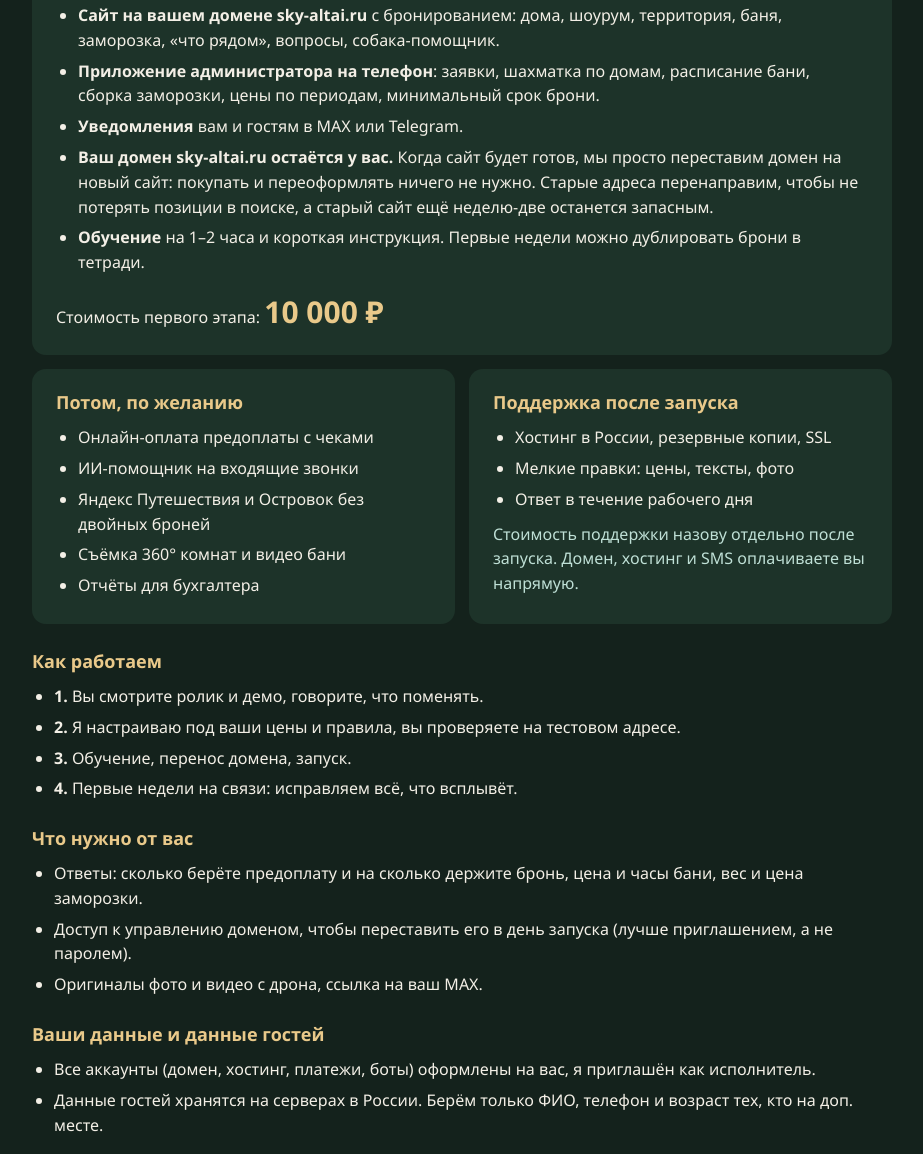
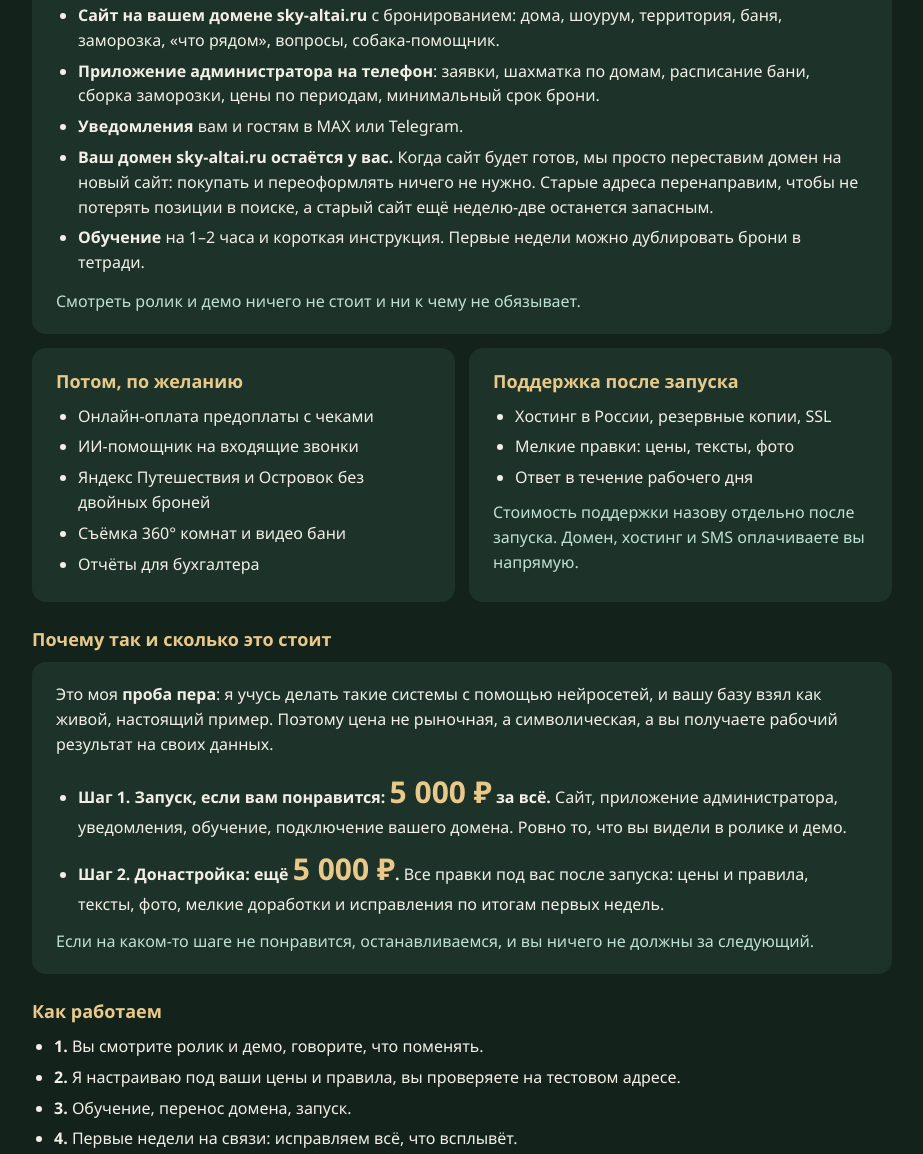
Before and after one commit to planetasofa2012-code/sky-altai-demo, a plain HTML site: page index.html in a window 1280 px wide. Shown: the part 1626-2780 px from the top of the page, without its empty margins (178-1101 px from the left). Drawn offline with Linux system fonts and the light colour scheme.

Commit message:
Предложение: пробный запуск в рамках обучения, два шага по 5 000 ₽
Co-Authored-By: Claude Sonnet 5.5 <noreply@anthropic.com>

```diff
--- a/index.html
+++ b/index.html
@@ -80,7 +80,7 @@ ul{padding-left:22px}li{margin:6px 0}
 <li><b>Ваш домен sky-altai.ru остаётся у вас.</b> Когда сайт будет готов, мы просто переставим домен на новый сайт: покупать и переоформлять ничего не нужно. Старые адреса перенаправим, чтобы не потерять позиции в поиске, а старый сайт ещё неделю-две останется запасным.</li>
 <li><b>Обучение</b> на 1–2 часа и короткая инструкция. Первые недели можно дублировать брони в тетради.</li>
 </ul>
-<p style="margin-top:14px">Стоимость первого этапа: <span class="price">10 000 ₽</span></p>
+<p style="margin-top:14px;color:#BFE0D6">Смотреть ролик и демо ничего не стоит и ни к чему не обязывает.</p>
 </div>
 
 <div class="grid">
@@ -103,6 +103,16 @@ ul{padding-left:22px}li{margin:6px 0}
 </ul>
 <p style="margin-top:10px;color:#BFE0D6">Стоимость поддержки назову отдельно после запуска. Домен, хостинг и SMS оплачиваете вы напрямую.</p>
 </div>
+</div>
+
+<h3>Почему так и сколько это стоит</h3>
+<div class="card" style="margin-top:8px">
+<p>Это моя <b>проба пера</b>: я учусь делать такие системы с помощью нейросетей, и вашу базу взял как живой, настоящий пример. Поэтому цена не рыночная, а символическая, а вы получаете рабочий результат на своих данных.</p>
+<ul style="margin-top:12px">
+<li><b>Шаг 1. Запуск, если вам понравится: <span class="price">5 000 ₽</span> за всё.</b> Сайт, приложение администратора, уведомления, обучение, подключение вашего домена. Ровно то, что вы видели в ролике и демо.</li>
+<li><b>Шаг 2. Донастройка: ещё <span class="price">5 000 ₽</span>.</b> Все правки под вас после запуска: цены и правила, тексты, фото, мелкие доработки и исправления по итогам первых недель.</li>
+</ul>
+<p style="margin-top:12px;color:#BFE0D6">Если на каком-то шаге не понравится, останавливаемся, и вы ничего не должны за следующий.</p>
 </div>
 
 <h3>Как работаем</h3>
```
